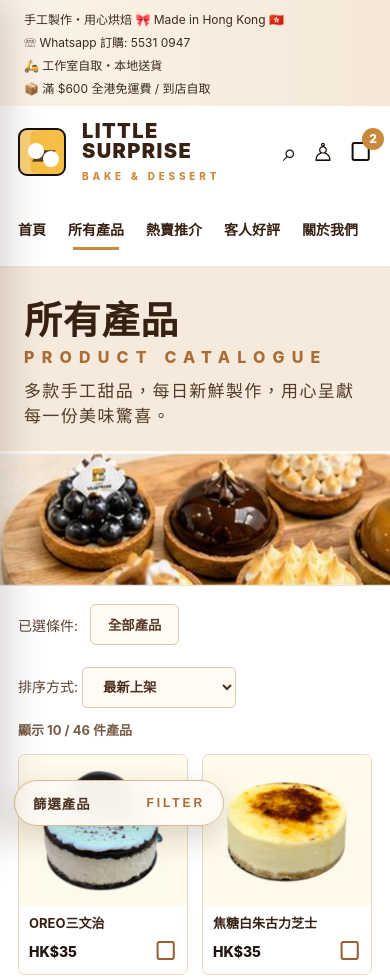
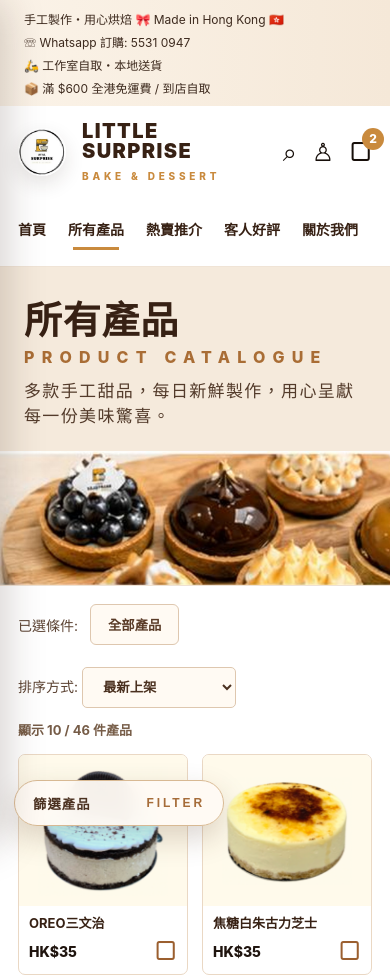
Before and after one commit to Sloppy0726/little-surprise-demo, a website built with Vite: page products.html in a window 390 px wide. Shown: the top 978 px of the page. Built offline with nearby package versions, Linux system fonts and the light colour scheme.

Commit message:
fix: use Instagram profile logo in header

```diff
--- a/products.html
+++ b/products.html
@@ -18,7 +18,7 @@
 
     <header class="catalogue-header" id="top">
       <a class="catalogue-brand" href="./" aria-label="Little Surprise home">
-        <span class="brand-mark ref-brand-mark" aria-hidden="true"><span class="oven">▰</span><span class="cake">●</span></span>
+        <img class="brand-logo catalogue-brand-logo" src="./assets/little-surprise-instagram-logo.jpg" alt="Little Surprise logo" />
         <span><strong>LITTLE<br />SURPRISE</strong><small>BAKE & DESSERT</small></span>
       </a>
       <nav class="catalogue-main-nav" aria-label="Main navigation">
--- a/src/styles.css
+++ b/src/styles.css
@@ -33,6 +33,7 @@ img { max-width: 100%; display: block; }
 .brand { display: flex; align-items: center; gap: 14px; min-width: 230px; }
 .brand strong { font-size: 20px; line-height: .9; letter-spacing: .06em; }
 .brand small { display: block; color: var(--tan); font-size: 10px; letter-spacing: .26em; margin-top: 5px; }
+.brand-logo { width: 52px; height: 52px; border-radius: 50%; object-fit: cover; display: block; box-shadow: 0 6px 16px rgba(47,32,24,.14); background: #fff; flex: 0 0 auto; }
 .brand-mark { width: 52px; height: 52px; border: 2px solid #15100d; border-radius: 12px; background: #f6bf44; position: relative; display: grid; place-items: center; box-shadow: inset 10px 0 0 rgba(255,255,255,.28); }
 .brand-mark .oven { position: absolute; font-size: 31px; color: #58402a; transform: translateX(2px); }
 .brand-mark .cake { position: absolute; right: 5px; bottom: 7px; width: 16px; height: 16px; border-radius: 50%; color: #fff; background: #fff; box-shadow: -15px -8px 0 #fff; }
@@ -225,6 +226,7 @@ body.modal-open { overflow: hidden; }
 
 @media (max-width: 620px) {
   .brand strong { font-size: 17px; }
+  .brand-logo { width: 45px; height: 45px; }
   .brand-mark { width: 45px; height: 45px; }
   .header-icons { display: none; }
   .hero h1 { font-size: 54px; }
@@ -286,6 +288,7 @@ body.modal-open { overflow: hidden; }
   border-radius: 10px;
   transform: none;
 }
+.reference-home .ref-brand-logo { width: 62px; height: 62px; box-shadow: 0 8px 20px rgba(47,32,24,.12); }
 .reference-home .ref-nav {
   gap: clamp(24px, 4.2vw, 62px);
   font-size: 14px;
@@ -534,6 +537,7 @@ body.modal-open { overflow: hidden; }
   border-bottom: 1px solid #f0e4d6;
 }
 .catalogue-brand { display: inline-flex; align-items: center; gap: 16px; color: var(--ref-ink); }
+.catalogue-brand-logo { width: 58px; height: 58px; box-shadow: 0 8px 20px rgba(47,32,24,.12); }
 .catalogue-brand .brand-mark { width: 58px; height: 58px; border-radius: 9px; }
 .catalogue-brand strong { font-size: 24px; line-height: .83; letter-spacing: .07em; font-weight: 950; }
 .catalogue-brand small { display: block; margin-top: 8px; font-size: 10px; letter-spacing: .38em; color: var(--ref-gold); font-weight: 800; }
@@ -620,6 +624,7 @@ body.modal-open { overflow: hidden; }
   .catalogue-topbar { grid-template-columns: 1fr; gap: 6px; font-size: 12px; }
   .catalogue-header { grid-template-columns: 1fr auto; padding: 16px 18px; }
   .catalogue-brand strong { font-size: 20px; }
+  .catalogue-brand-logo { width: 48px; height: 48px; }
   .catalogue-brand .brand-mark { width: 48px; height: 48px; }
   .catalogue-actions { gap: 15px; font-size: 25px; }
   .catalogue-main-nav { gap: 22px; font-size: 14px; }
```
Also changed, not shown: index.html (+1 -1 lines), public/assets/little-surprise-instagram-logo.jpg (added).
